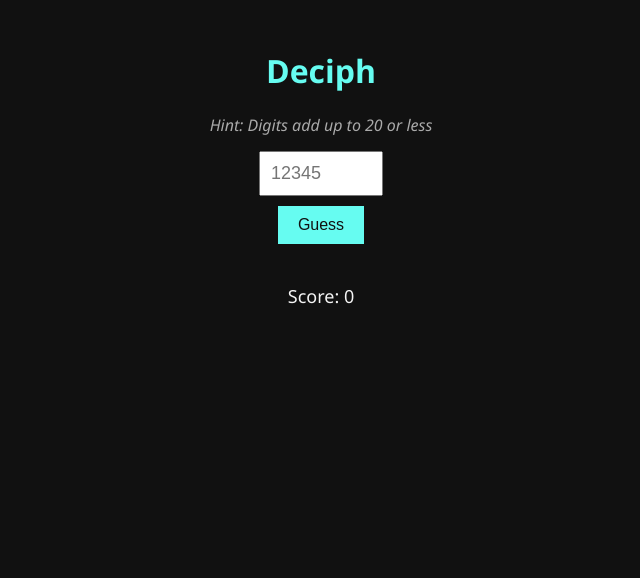
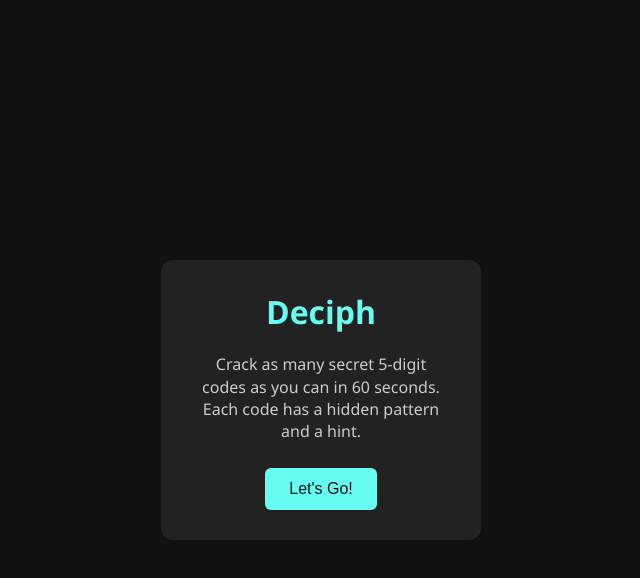
Before and after one commit to aipowereddad/Deciph, a plain HTML site: page index.html in a window 1280 px wide. Shown: the whole page, without its empty margins (319-959 px from the left). Drawn offline with Linux system fonts and the light colour scheme.

Commit message:
Add files via upload

```diff
--- a/index.html
+++ b/index.html
@@ -2,195 +2,307 @@
 <html lang="en">
 <head>
   <meta charset="UTF-8" />
+  <meta name="viewport" content="width=device-width, initial-scale=1.0"/>
   <title>Deciph</title>
-  <meta name="viewport" content="width=device-width, initial-scale=1.0">
   <style>
+    /* -- Reset & Base -- */
+    * { box-sizing: border-box; margin: 0; padding: 0; }
     body {
       font-family: 'Segoe UI', sans-serif;
       background-color: #111;
-      color: #f4f4f4;
-      text-align: center;
-      padding: 20px;
+      color: #eee;
+      display: flex;
+      height: 100vh;
+      overflow: hidden;
     }
+    button { cursor: pointer; }
 
-    h1 {
-      color: #66fcf1;
-    }
-
-    .board {
-      display: flex;
-      flex-direction: column;
-      align-items: center;
-      gap: 10px;
-      margin-top: 20px;
-    }
-
-    .row {
-      display: flex;
-      gap: 10px;
-    }
-
-    .cell {
-      width: 40px;
-      height: 50px;
-      border: 2px solid #333;
+    /* -- Overlay / Start Screen -- */
+    #startScreen {
+      position: absolute;
+      top: 0; left: 0;
+      width: 100%; height: 100%;
+      background: #111;
       display: flex;
       align-items: center;
       justify-content: center;
-      font-size: 24px;
-      background-color: #1e1e1e;
-      color: white;
+      z-index: 10;
+    }
+    #startCard {
+      background: #222;
+      padding: 30px 40px;
+      border-radius: 12px;
+      text-align: center;
+      max-width: 320px;
+    }
+    #startCard h1 {
+      margin-bottom: 20px;
+      font-size: 2rem;
+      color: #66fcf1;
+    }
+    #startCard p {
+      margin-bottom: 25px;
+      line-height: 1.4;
+      color: #ccc;
+    }
+    #startCard button {
+      background: #66fcf1;
+      color: #111;
+      border: none;
+      padding: 12px 24px;
+      border-radius: 6px;
+      font-size: 1rem;
     }
 
-    .green { background-color: #2ecc71; }
-    .yellow { background-color: #f1c40f; color: black; }
-    .gray { background-color: #555; }
-
-    input {
-      padding: 10px;
-      font-size: 18px;
-      width: 100px;
-      margin-top: 15px;
+    /* -- Game Screen Layout -- */
+    #gameScreen {
+      flex: 1;
+      display: flex;
+      flex-direction: column;
+      padding: 20px;
+      align-items: center;
+      justify-content: flex-start;
+      width: 100%;
     }
 
-    button {
-      padding: 10px 20px;
-      font-size: 16px;
-      margin-top: 10px;
-      background-color: #66fcf1;
-      color: #111;
-      border: none;
-      cursor: pointer;
+    /* -- Header / Stats -- */
+    #header {
+      width: 100%;
+      max-width: 400px;
+      display: flex;
+      justify-content: space-between;
+      align-items: center;
+      margin-bottom: 20px;
+    }
+    #header h1 {
+      font-size: 1.8rem;
+      color: #66fcf1;
+    }
+    .stats span {
+      font-size: 1.1rem;
+      margin-left: 12px;
+    }
+    #timer { color: #78e08f; }
+
+    /* -- Hint -- */
+    #hint {
+      font-style: italic;
+      color: #aaa;
+      margin-bottom: 15px;
     }
 
-    .hint {
-      font-style: italic;
-      color: #aaa;
-      margin-top: 10px;
+    /* -- Guess Row -- */
+    #guessRow {
+      display: flex;
+      gap: 8px;
+      margin-bottom: 20px;
     }
+    .cell {
+      width: 50px;
+      height: 60px;
+      background: #222;
+      border: 2px solid #333;
+      border-radius: 6px;
+      display: flex;
+      align-items: center;
+      justify-content: center;
+      font-size: 1.5rem;
+      user-select: none;
+    }
+    .green { background: #2ecc71; border-color: #2ecc71; }
+    .yellow { background: #f1c40f; border-color: #f1c40f; color: #111; }
+    .gray   { background: #555; border-color: #555; }
 
-    .score {
-      margin-top: 20px;
-      font-size: 18px;
+    /* -- Number Pad -- */
+    #numPad {
+      display: grid;
+      grid-template-columns: repeat(3, 1fr);
+      gap: 12px;
+      max-width: 240px;
     }
+    #numPad button {
+      background: #222;
+      border: 2px solid #333;
+      border-radius: 6px;
+      padding: 14px 0;
+      font-size: 1.2rem;
+      color: #eee;
+      transition: background 0.15s;
+    }
+    #numPad button:hover {
+      background: #2c2c2c;
+    }
+    .wide { grid-column: span 2; }
+
   </style>
 </head>
 <body>
+
+  <!-- Start Screen -->
+  <div id="startScreen">
+    <div id="startCard">
       <h1>Deciph</h1>
-  <div class="hint" id="hint"></div>
-  <input id="guessInput" type="text" maxlength="5" placeholder="12345" />
-  <br />
-  <button onclick="submitGuess()">Guess</button>
-  <div class="board" id="board"></div>
-  <div class="score" id="score">Score: 0</div>
+      <p>Crack as many secret 5-digit codes as you can in 60 seconds.<br>
+         Each code has a hidden pattern and a hint.</p>
+      <button onclick="startGame()">Let's Go!</button>
+    </div>
+  </div>
+
+  <!-- Main Game -->
+  <div id="gameScreen" style="display:none;">
+    <div id="header">
+      <h1>Deciph</h1>
+      <div class="stats">
+        <span id="score">Score: 0</span>
+        <span id="timer">Time: 60</span>
+      </div>
+    </div>
+
+    <div id="hint">Hint: —</div>
+
+    <div id="guessRow">
+      <div class="cell"></div>
+      <div class="cell"></div>
+      <div class="cell"></div>
+      <div class="cell"></div>
+      <div class="cell"></div>
+    </div>
+
+    <div id="numPad">
+      <button onclick="onNum('1')">1</button>
+      <button onclick="onNum('2')">2</button>
+      <button onclick="onNum('3')">3</button>
+      <button onclick="onNum('4')">4</button>
+      <button onclick="onNum('5')">5</button>
+      <button onclick="onNum('6')">6</button>
+      <button onclick="onNum('7')">7</button>
+      <button onclick="onNum('8')">8</button>
+      <button onclick="onNum('9')">9</button>
+      <button onclick="onBack()">←</button>
+      <button onclick="onNum('0')">0</button>
+      <button onclick="onEnter()">⏎</button>
+    </div>
+  </div>
 
   <script>
+    // -- Patterns & Hints --
     const patterns = [
-      { rule: n => n.split('').every(d => d % 2 === 0), hint: "All digits are even" },
-      { rule: n => n.split('').every((d, i, a) => i === 0 || d > a[i - 1]), hint: "Digits are increasing" },
-      { rule: n => n[0] === n[4] && n[1] === n[3], hint: "Pattern: ABBA" },
-      { rule: n => new Set(n).size < 5, hint: "At least one digit repeats" },
-      { rule: n => n.split('').reduce((a, b) => +a + +b, 0) <= 20, hint: "Digits add up to 20 or less" },
+      { test: s => s.split('').every(d=>d%2===0), hint: "All digits are even" },
+      { test: s => s.split('').every((d,i,a)=>i===0||d> a[i-1]), hint: "Digits are strictly increasing" },
+      { test: s => s[0]===s[4] && s[1]===s[3], hint: "Pattern: ABBA" },
+      { test: s => new Set(s).size < 5, hint: "At least one digit repeats" },
+      { test: s => s.split('').reduce((a,b)=>+a + +b)<=20, hint: "Digits add up to 20 or less" },
     ];
 
-    let code = "";
-    let attempts = 0;
-    let score = 0;
-    let totalScore = 0;
+    let code     = "";
+    let guess    = [];
+    let score    = 0;
+    let timeLeft = 60;
+    let timerId;
 
-    const board = document.getElementById("board");
-    const hintEl = document.getElementById("hint");
-    const input = document.getElementById("guessInput");
-    const scoreEl = document.getElementById("score");
+    const startScreen = document.getElementById("startScreen");
+    const gameScreen  = document.getElementById("gameScreen");
+    const scoreEl     = document.getElementById("score");
+    const timerEl     = document.getElementById("timer");
+    const hintEl      = document.getElementById("hint");
+    const cells       = document.querySelectorAll("#guessRow .cell");
 
-    function newRound() {
-      board.innerHTML = "";
-      input.value = "";
-      input.disabled = false;
-      attempts = 0;
+    function startGame() {
+      startScreen.style.display = "none";
+      gameScreen.style.display  = "flex";
+      score = 0;
+      timeLeft = 60;
+      updateScore();
+      updateTimer();
+      newCode();
 
-      // Generate 5-digit code that passes a random pattern
-      let pattern = patterns[Math.floor(Math.random() * patterns.length)];
-      let num;
-      do {
-        num = Math.floor(10000 + Math.random() * 90000).toString();
-      } while (!pattern.rule(num));
-      code = num;
-      hintEl.textContent = "Hint: " + pattern.hint;
-      console.log("Code:", code); // 👀 For testing
+      timerId = setInterval(() => {
+        timeLeft--;
+        updateTimer();
+        if (timeLeft <= 0) endGame();
+      }, 1000);
     }
 
-    function submitGuess() {
-      const guess = input.value.trim();
-      if (!/^\d{5}$/.test(guess)) {
-        alert("Enter a 5-digit number.");
-        return;
+    function newCode() {
+      guess = [];
+      cells.forEach(c => {
+        c.textContent = "";
+        c.className = "cell";
+      });
+
+      // pick a random pattern and generate a valid code
+      const pat = patterns[Math.floor(Math.random() * patterns.length)];
+      let n;
+      do {
+        n = ("" + Math.floor(10000 + Math.random() * 90000));
+      } while (!pat.test(n));
+      code = n;
+      hintEl.textContent = "Hint: " + pat.hint;
+      console.log("🕵️‍♂️ code:", code);
     }
 
-      if (attempts >= 6) return;
+    function updateScore() {
+      scoreEl.textContent = "Score: " + score;
+    }
 
-      const row = document.createElement("div");
-      row.className = "row";
+    function updateTimer() {
+      timerEl.textContent = "Time: " + timeLeft;
+    }
 
-      const used = code.split('');
-      const guessChars = guess.split('');
+    function onNum(d) {
+      if (guess.length < 5) {
+        guess.push(d);
+        cells[guess.length - 1].textContent = d;
+      }
+    }
 
-      guessChars.forEach((char, i) => {
-        const cell = document.createElement("div");
-        cell.className = "cell";
-        cell.textContent = char;
+    function onBack() {
+      if (!guess.length) return;
+      cells[guess.length - 1].textContent = "";
+      guess.pop();
+    }
 
-        if (char === code[i]) {
-          cell.classList.add("green");
-          used[i] = null; // consume this match
+    function onEnter() {
+      if (guess.length !== 5) return;
+      const g = guess.join("");
+      const used = code.split("");
+
+      // first pass: correct place (green)
+      guess.forEach((d, i) => {
+        if (d === code[i]) {
+          cells[i].classList.add("green");
+          used[i] = null;
         }
-        row.appendChild(cell);
       });
-
-      // Second pass for yellows
-      guessChars.forEach((char, i) => {
-        const cell = row.children[i];
-        if (!cell.classList.contains("green")) {
-          const index = used.indexOf(char);
-          if (index !== -1) {
-            cell.classList.add("yellow");
-            used[index] = null;
+      // second pass: wrong place but exists (yellow) or absent (gray)
+      guess.forEach((d, i) => {
+        if (cells[i].classList.contains("green")) return;
+        const idx = used.indexOf(d);
+        if (idx !== -1) {
+          cells[i].classList.add("yellow");
+          used[idx] = null;
         } else {
-            cell.classList.add("gray");
-          }
+          cells[i].classList.add("gray");
         }
       });
 
-      board.appendChild(row);
-      attempts++;
-
-      if (guess === code) {
-        const roundScore = 60 - (attempts - 1) * 10;
-        totalScore += roundScore;
-        input.disabled = true;
-        scoreEl.textContent = `You cracked it! +${roundScore} points — Total Score: ${totalScore}`;
-        setTimeout(() => {
-          if (confirm("Play next round?")) {
-            scoreEl.textContent = `Score: ${totalScore}`;
-            newRound();
+      // correct?
+      if (g === code) {
+        const points = 50 + timeLeft;
+        score += points;
+        updateScore();
+        setTimeout(newCode, 600);
+      } else {
+        setTimeout(newCode, 600);
       }
-        }, 500);
-      } else if (attempts >= 6) {
-        input.disabled = true;
-        scoreEl.textContent = `Out of tries! The code was ${code}. Total Score: ${totalScore}`;
-        setTimeout(() => {
-          if (confirm("Try another round?")) {
-            scoreEl.textContent = `Score: ${totalScore}`;
-            newRound();
-          }
-        }, 500);
     }
 
-      input.value = "";
-      input.focus();
+    function endGame() {
+      clearInterval(timerId);
+      alert(`⏰ Time's up! Your final score is ${score}.`);
+      // reload or restart
+      window.location.reload();
     }
-
-    newRound();
   </script>
 </body>
 </html>
```
Lines whose indentation alone changed are shown as unchanged.
